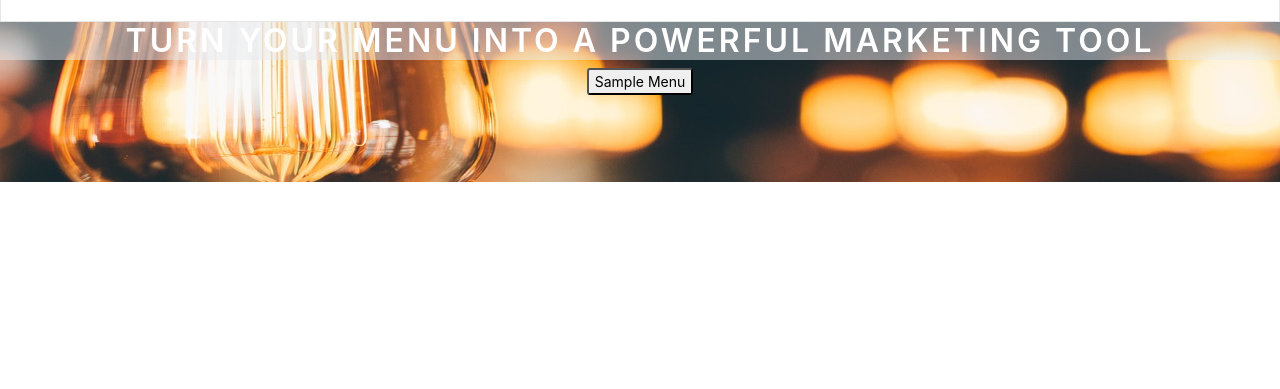
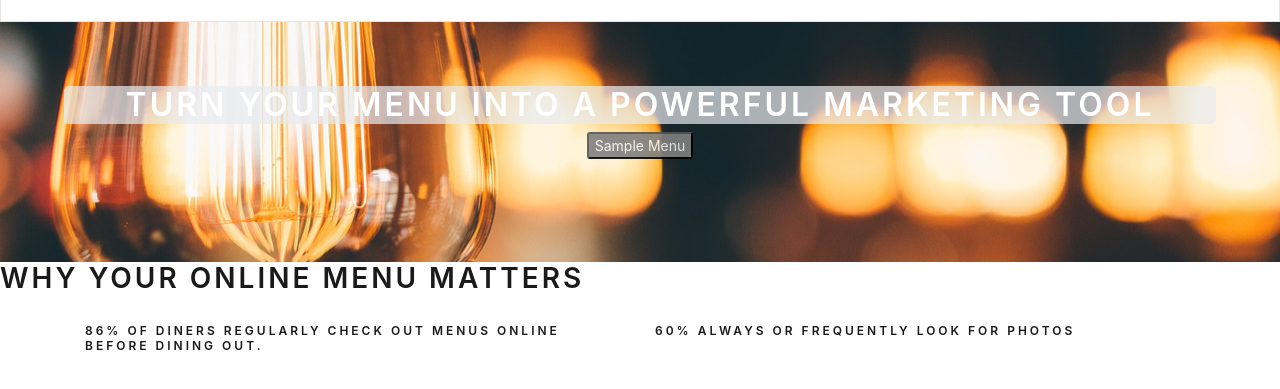
Before and after one commit to laurenchavez212/MorphMenus-q3Project, a React app in the folder client/: page / in a window 1280 px wide. Shown: the part 79-468 px from the top of the page. Built offline with nearby package versions, Linux system fonts and the light colour scheme.

Commit message:
added half of homepage

```diff
--- a/client/src/App/App.css
+++ b/client/src/App/App.css
@@ -1,19 +1,36 @@
+
 .logo {
   height: 5vh;
 }
 
 .homeBanner {
-  height: 20vh;
+  height: 30vh;
   background-image: url('../images/hanging-lights.jpg');
   background-size: 100% 100%;
   text-align: center;
+  padding-top: 5%;
 }
 .homeBanner h1 {
   color: white;
-  background-color: rgb(233, 236, 239, .5);
+  background-color: rgb(233, 236, 239, .7);
+  width: 90%;
+  margin-left: 5%;
+  border-radius: 5px;
 }
 
 
 .homeBanner button {
   border-radius: 3px;
+  background-color: grey;
+  color: whitesmoke;
+  opacity: .9;
 }
+
+.homeBanner button:hover {
+  cursor: pointer;
+  box-shadow: 0 3px 7px black;
+}
+
+.whyBanner {
+  height:
+}
--- a/client/src/components/Homepage.js
+++ b/client/src/components/Homepage.js
@@ -1,15 +1,15 @@
-import React, { Component } from 'react';
-import { Link } from 'react-router-dom';
+import React, { Component } from "react";
+import { Link } from "react-router-dom";
 import "../styles/index.css";
-import TopNav from './topNav'
-
-
+import TopNav from "./topNav";
+import { Container, Row, Col } from "reactstrap";
 
 class Home extends Component {
   render() {
-        return <div>
+    return (
+      <div>
         <TopNav />
-
+        <div className="homeContainer">
           <div className="homeBanner">
             <h1>TURN YOUR MENU INTO A POWERFUL MARKETING TOOL</h1>
             <Link to={""}>
@@ -17,7 +17,26 @@ class Home extends Component {
             </Link>
           </div>
 
-          </div>;
+          <div className="whyBanner">
+            <h2>Why Your Online Menu Matters</h2>
+            <br />
+            <Container>
+              <Row>
+                <Col>
+                  <h6>
+                    86% of diners regularly check out menus online before dining
+                    out.
+                  </h6>
+                </Col>
+                <Col>
+                  <h6>60% always or frequently look for photos</h6>
+                </Col>
+              </Row>
+            </Container>
+          </div>
+        </div>
+      </div>
+    );
   }
 }
 export default Home;
```
Also changed, not shown: client/src/images/cheers.jpg (added). Lines whose indentation alone changed are shown as unchanged.
